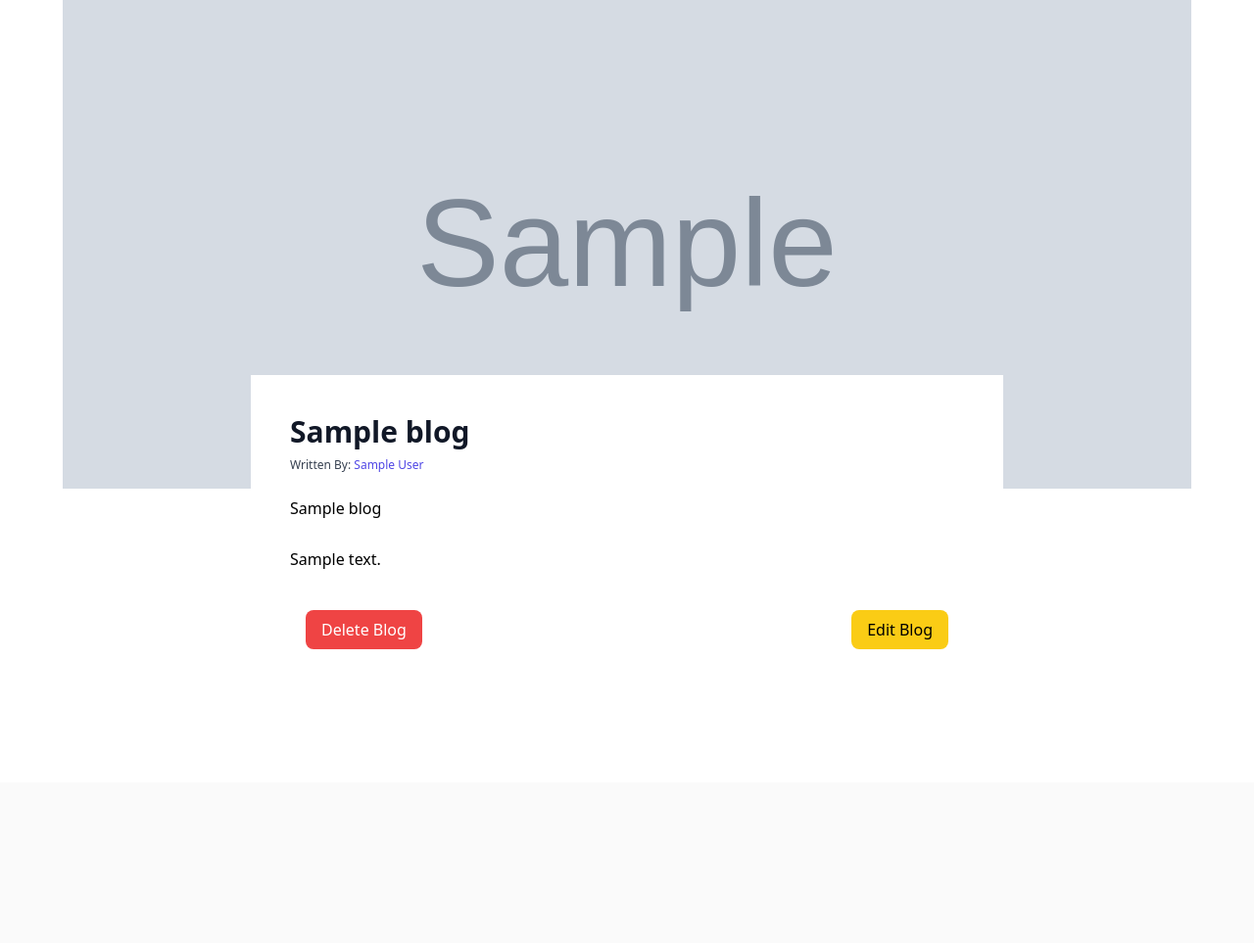
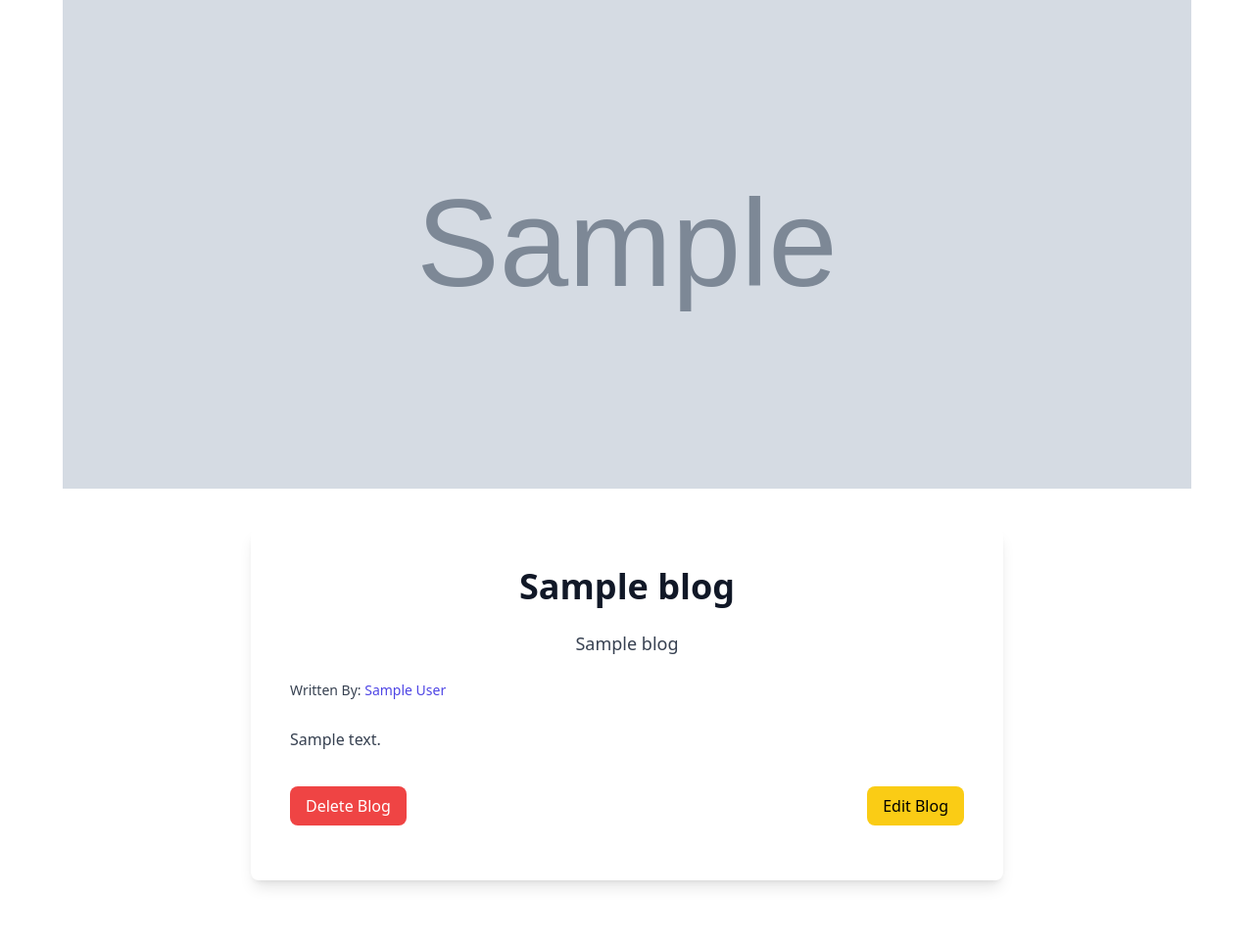
Before and after one commit to pranjal23030/CricBlog, a Django app: template blog/templates/main/single_blog.html in a window 1280 px wide. Shown: the part 129-1092 px from the top of the page at 98% size. Before the commit the page ends 792 px from the top, so only its background shows below. Run offline with Django 5.2, Linux system fonts and the light colour scheme; the template is opened without the code that fills it: most values are stand-ins (such as "Sample title", 1, 10 or a date in 2020); grey boxes marked "Sample" are stand-in pictures; data that the repository does not hold is empty.

Commit message:
card and blog page ui updated

```diff
--- a/blog/templates/main/single_blog.html
+++ b/blog/templates/main/single_blog.html
@@ -1,43 +1,50 @@
 <html>
 <head>
-<title>Single</title>
+  <title>Single Blog</title>
   {% load static %}
   <link href="{% static 'src/styles.css' %}" rel="stylesheet" />
-
 </head>
 
 <body>
-
-
-
   {% include '../components/_navbar.html' %}
 
   <div class="max-w-screen-xl mx-auto p-5 sm:p-10 md:p-16 relative">
+    <!-- Blog image -->
     <div class="bg-cover bg-center text-center overflow-hidden"
-        style="min-height: 500px; background-image:url({{blog.image.url}})"
-        title="Woman holding a mug">
+         style="min-height: 500px; background-image:url({{blog.image.url}});"
+         title="Blog Image">
     </div>
 
-    <div class="max-w-3xl mx-auto">
-        <div
-            class="mt-3 bg-white rounded-b lg:rounded-b-none lg:rounded-r flex flex-col justify-between leading-normal">
-            <div class="bg-white relative top-0 -mt-32 p-5 sm:p-10">
-                <h1 href="#" class="text-gray-900 font-bold text-3xl mb-2">{{blog.title}}</h1>
-                <p class="text-gray-700 text-xs mt-2">Written By:
-                    <a href="#"
-                        class="text-indigo-600 font-medium hover:text-gray-900 transition duration-500 ease-in-out">
+    <div class="max-w-3xl mx-auto mt-10">
+      <!-- Rounded card for the blog content -->
+      <div class="bg-white rounded-lg shadow-lg p-10 flex flex-col justify-between leading-normal">
+
+        <!-- Blog Title in the center with dynamic wrapping -->
+        <div class="text-center">
+          <h1 class="text-gray-900 font-bold text-4xl mb-2 break-words">{{blog.title}}</h1>
+        </div>
+
+        <!-- Blog Subtitle in the center below the title -->
+        <div class="text-center mt-4">
+          <p class="text-gray-700 text-lg">{{blog.subtitle}}</p>
+        </div>
+
+        <!-- Author aligned to the right -->
+        <div class="mt-6 text-right">
+          <p class="text-gray-700 text-sm">Written By:
+            <a href="#" class="text-indigo-600 font-medium hover:text-gray-900 transition duration-500 ease-in-out">
               {{blog.author}}
             </a>
           </p>
+        </div>
 
-                <p class="text-base leading-8 my-5">
-                    {{blog.subtitle}}
-                </p>
-                <p class="text-base leading-8 my-5">
-                    {{blog.description}}
-                </p>
+        <!-- Blog Description -->
+        <div class="mt-6">
+          <p class="text-gray-700 text-base leading-8">{{ blog.description|linebreaksbr }}</p>
+        </div>
 
-                <div class="flex justify-between p-4">
+        <!-- Edit and Delete buttons -->
+        <div class="flex justify-between mt-8">
           <form action="{% url 'delete_blog' blog.id %}" method="POST" onsubmit="return confirmDelete()">
             {% csrf_token %}
             <button class="bg-red-500 text-white px-4 py-2 rounded-lg hover:bg-red-700">Delete Blog</button>
@@ -48,8 +55,6 @@
           </form>
         </div>
       </div>
-
-        </div>
     </div>
   </div>
 
@@ -58,8 +63,5 @@
       return confirm("Are you sure you want to delete this blog?");
     }
   </script>
-
-
-<!-- https://play.tailwindcss.com/eCfibrSI2X -->
 </body>
 </html>
```
Also changed, not shown: blog/templates/main/home.html (+6 -11 lines). Lines whose indentation alone changed are shown as unchanged.
